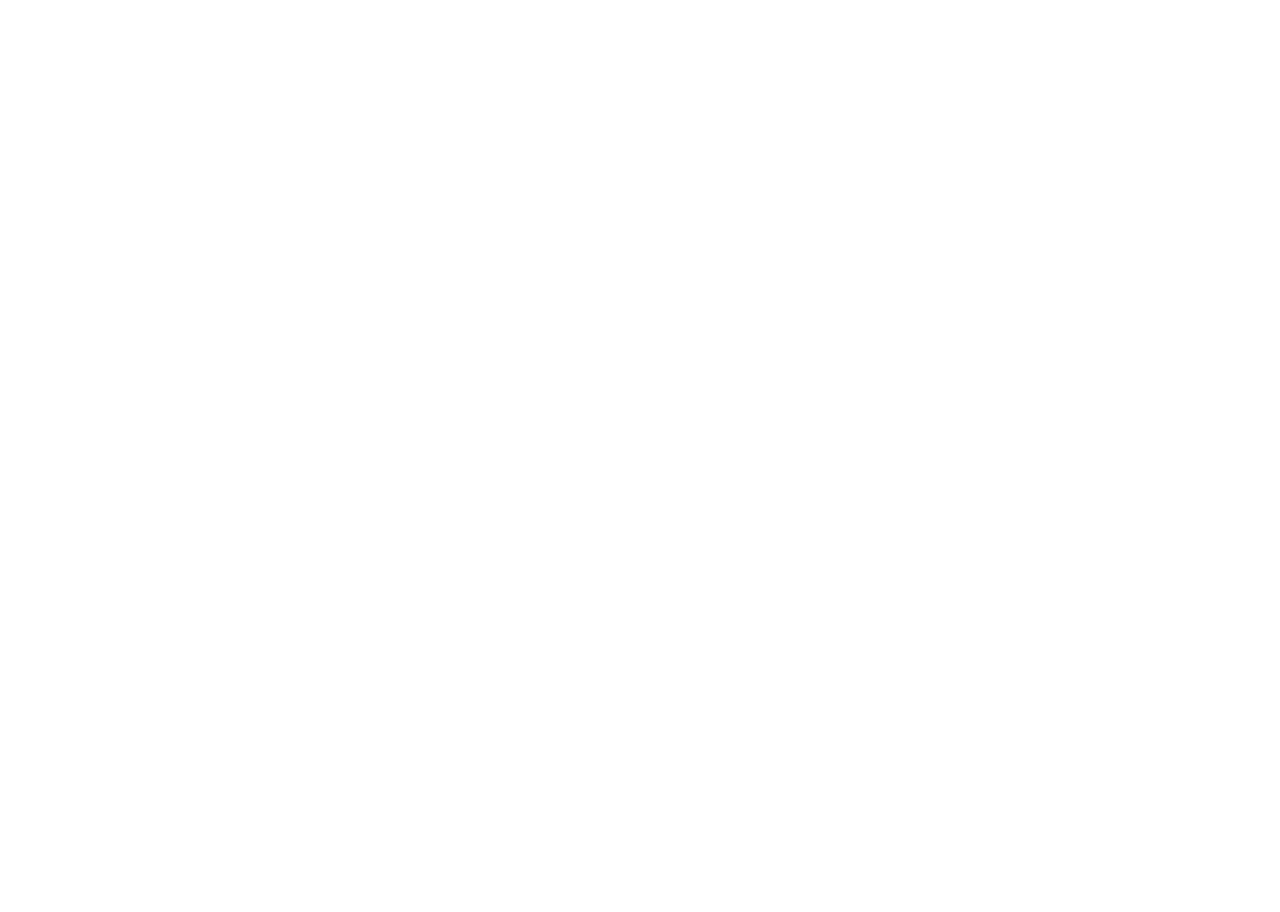
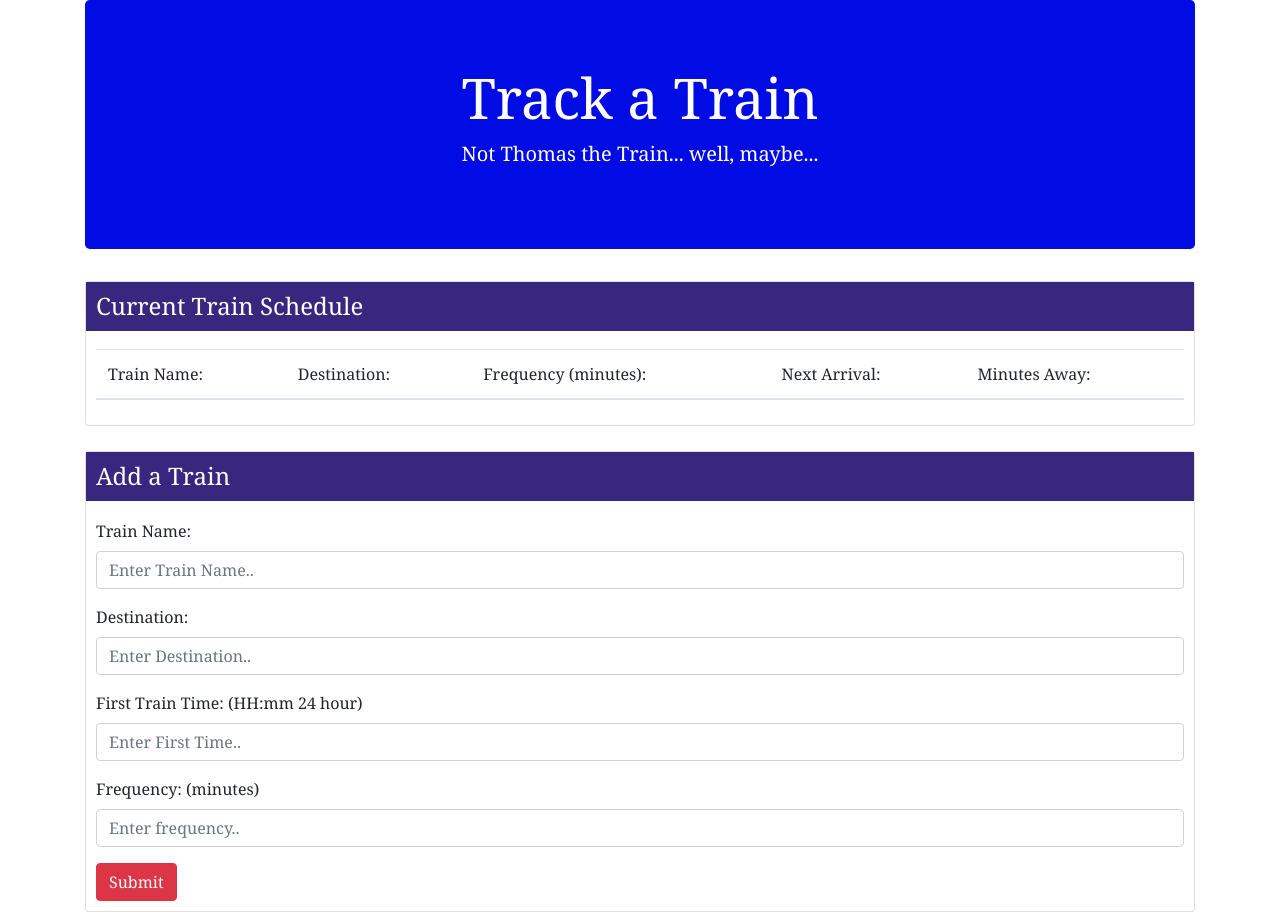
Before and after one commit to dbroncosfan1133/Train-Time-Tracker, a plain HTML site: page index.html in a window 1280 px wide. Before the commit the page ends 800 px from the top, so only its background shows below. Drawn offline with nearby package versions, Linux system fonts and the light colour scheme.

Commit message:
HTML layout and css upload

```diff
--- a/assets/css/main.css
+++ b/assets/css/main.css
@@ -0,0 +1,34 @@
+body {
+    font-family: Georgia, 'Times New Roman', Times, serif;
+}
+
+th {
+    border-bottom: 1px solid black;
+    text-align: left;
+}
+
+.cardSubHeaders {
+    padding: 10px;
+    background-color: #38277e;
+    color: #ffffff;
+}
+
+.card-title {
+    margin-bottom: 0px;
+    padding: 0px;
+}
+
+.crdBody {
+    margin-bottom: 0px;
+    padding: 10px;
+}
+
+.mainHeader {
+    text-align: center;
+    background-color: #000ce3;
+    color: #ffffff;
+}
+
+#currentCard {
+    margin-bottom: 25px;
+}
--- a/index.html
+++ b/index.html
@@ -10,6 +10,61 @@
     <title>Train Time Tracker</title>
 </head>
 <body>
+    <div class="container">
+        <div class="jumbotron mainHeader">
+            <div class="row">
+                <h1 class="col-12 display-4">Track a Train</h1>
+                <p class="col-12 lead">Not Thomas the Train... well, maybe...</p>
+            </div>
+        </div>
+        <div class="card" id="currentCard">
+            <div class="card-title">
+                <h4 class="cardSubHeaders col-12">Current Train Schedule</h4>
+            </div>
+            <div class="card-body crdBody">
+                <table class="table">
+                    <thead>
+                        <tr>
+                            <th>Train Name:</th>
+                            <th>Destination:</th>
+                            <th>Frequency (minutes):</th>
+                            <th>Next Arrival:</th>
+                            <th>Minutes Away:</th>
+                        </tr>
+                    </thead>
+                    <tr class="trains-here">
+
+                    </tr>
+                </table>
+            </div>
+        </div>
+        <div class="card">
+            <div class="card-title">
+                <h4 class="cardSubHeaders col-12">Add a Train</h4>
+            </div>
+            <div class="card-body crdBody">
+                <form>
+                    <div class="form-group">
+                        <label for="trainName">Train Name:</label>
+                        <input type="text" class="form-control" id="inputTrain" placeholder="Enter Train Name..">
+                    </div>
+                    <div class="form-group">
+                        <label for="trainDestination">Destination:</label>
+                        <input type="text" class="form-control" id="inputDestination" placeholder="Enter Destination..">
+                    </div>
+                    <div class="form-group">
+                        <label for="firstTrainTime">First Train Time: (HH:mm 24 hour)</label>
+                        <input type="text" class="form-control" id="inputFirstTime" placeholder="Enter First Time..">
+                    </div>
+                    <div class="form-group">
+                        <label for="trainFrequency">Frequency: (minutes)</label>
+                        <input type="text" class="form-control" id="inputFrequency" placeholder="Enter frequency..">
+                    </div>
+                    <button type="submit" class="btn btn-danger" id="submitTrain">Submit</button>
+                </form>
+            </div>
+        </div>
+    </div>
 
 
 
@@ -22,6 +77,7 @@
 
 
     <script src="https://code.jquery.com/jquery-3.4.1.js" integrity="sha256-WpOohJOqMqqyKL9FccASB9O0KwACQJpFTUBLTYOVvVU=" crossorigin="anonymous"></script>
+    <script src="https://cdn.jsdelivr.net/momentjs/2.12.0/moment.min.js"></script>
     <script src="https://cdnjs.cloudflare.com/ajax/libs/jquery/3.2.1/jquery.min.js"></script>
     <script src="https://cdn.jsdelivr.net/momentjs/2.12.0/moment.min.js"></script>
     <script src="https://www.gstatic.com/firebasejs/7.5.0/firebase-app.js"></script>
```
